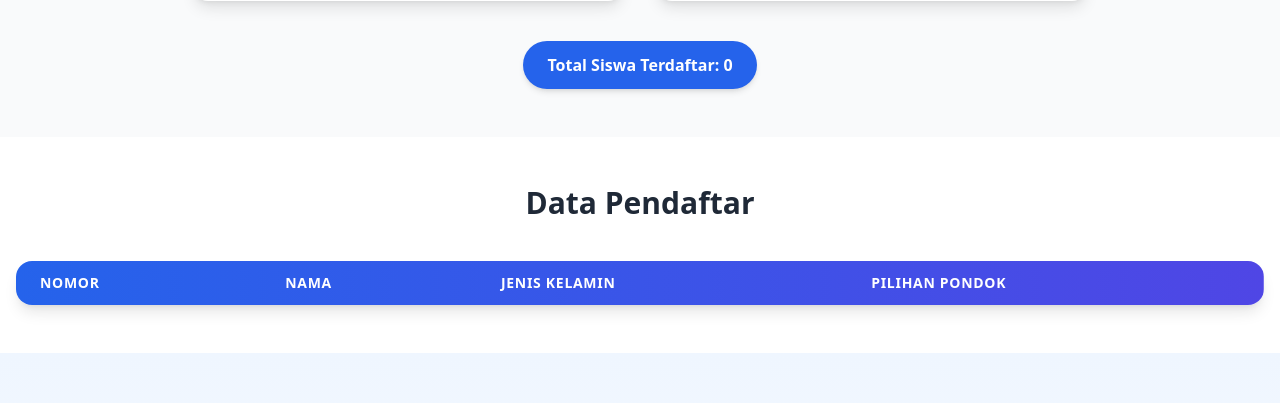
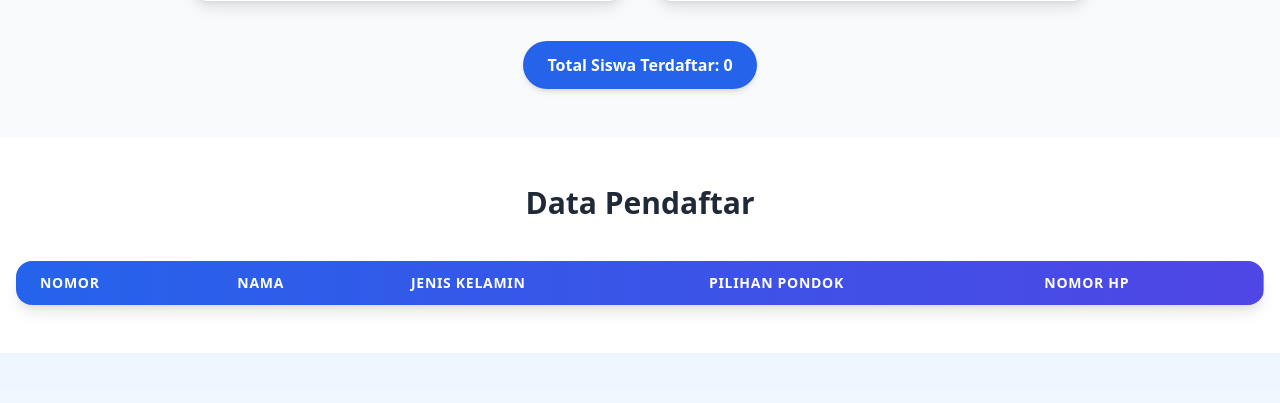
Before and after one commit to fajriiqbal/PMB, a PHP site: page / in a window 1280 px wide. Shown: the part 397-800 px from the top of the page. Run offline with PHP 8.4, Linux system fonts and the light colour scheme; lists and menus that the app fills with data are empty; some libraries are stand-ins or nearby versions.

Commit message:
nomor hp

```diff
--- a/index.php
+++ b/index.php
@@ -389,6 +389,9 @@
             <th class="px-6 py-3 text-left text-sm font-semibold uppercase tracking-wider">
               Pilihan Pondok
             </th>
+            <th class="px-6 py-3 text-left text-sm font-semibold uppercase tracking-wider">
+              Nomor Hp
+            </th>
           </tr>
         </thead>
         <tbody id="pendaftarTable" class="divide-y divide-gray-200 text-sm">
```
